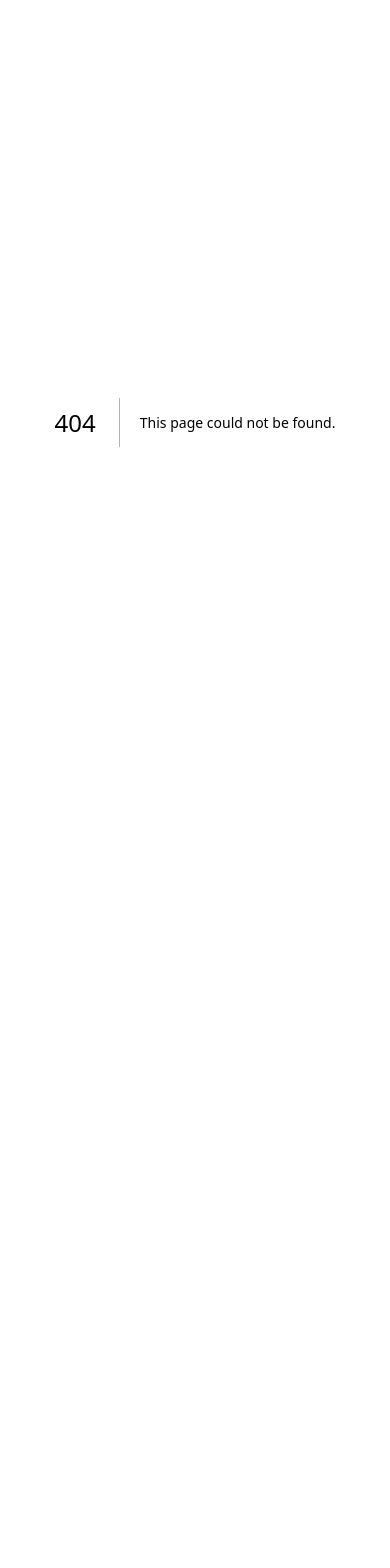
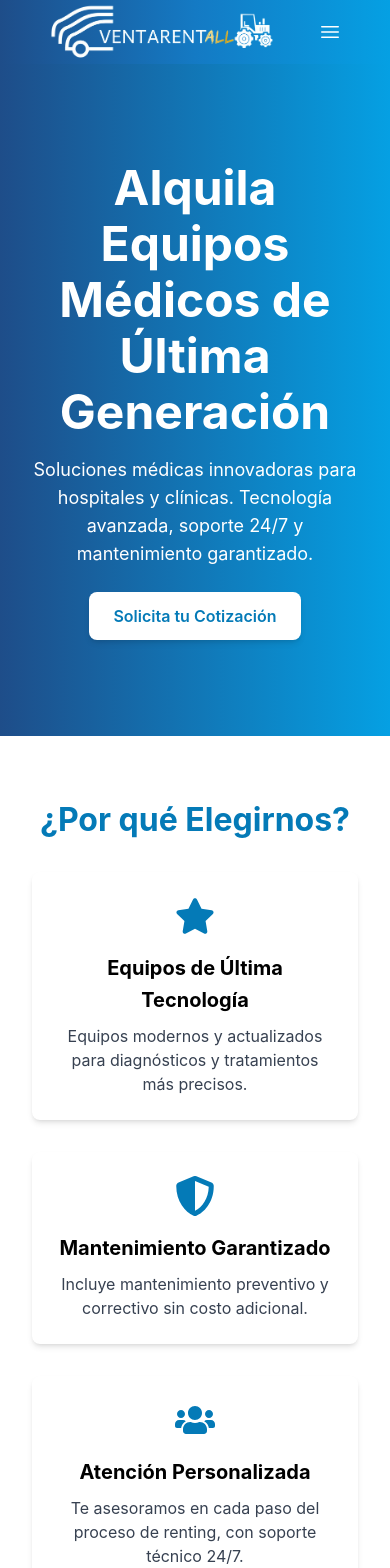
Before and after one commit to shelsyn/Phoenix_Car, a Next.js app: page /medicina in a window 390 px wide. Before the commit this address had no page. Shown: the top 1568 px of the page. Before the commit the page ends 844 px from the top, so only its background shows below. Built offline with nearby package versions, Linux system fonts and the light colour scheme.

Commit message:
Mejora en la sección de Equipos Médicos (responsive y diseño mejorado)

```diff
--- /dev/null
+++ b/src/components/CatalogoMedicina/EquiposMedicos.jsx
@@ -0,0 +1,133 @@
+import Head from "next/head";
+import { FaCheckCircle, FaHeartbeat, FaTools, FaHandHoldingMedical, FaTruckMoving, FaSync, FaMedkit, FaChartLine, FaStar, FaShieldAlt, FaUsers } from "react-icons/fa";
+
+const imageUrls = {
+  "Tomógrafos": "https://imedi.com.co/wp-content/uploads/2020/10/banner-tomografia.png",
+  "Angiógrafos": "https://encrypted-tbn0.gstatic.com/images?q=tbn:ANd9GcTGUeWADkNFIKAgNRebWU1s_d6CeHIOCTD58A&s",
+  "Equipo de RX": "https://es.bimedis.com/latest-news/showimg/565_03_ge_proteus_xr_a_585-290jpg_1489423742.342_97412498/850",
+  "Ecógrafos": "https://www.tecnicaelectromedica.com/wp-content/uploads/2019/08/P40-ELITE-.jpg",
+  "Equipos ultrasonido": "https://www.promedco.com/images/Noticias_2022/ultrasonido-novedades1.png",
+  "Equipos dermatológicos": "https://img.freepik.com/fotos-premium/equipos-diagnostico-piel-facial-dermatologia-cosmetologia_83055-1309.jpg?w=360",
+  "Equipos estéticos": "https://medicalasersl.com/wp-content/uploads/2024/02/La-importancia-de-invertir-en-equipos-esteticos-profesionales.jpg",
+  "Equipos oftalmológicos": "https://medicalmix.com/images/images/carrusel/laseres-oftalmologicos.jpg",
+  "Camas hospitalarias médicas": "https://mubimedical.com/wp-content/uploads/2024/03/Life-Elite-Excelencia-en-Camas-Hospitalarias-para-un-Cuidado-Superior.png",
+  "Electrocardiógrafos": "https://encrypted-tbn0.gstatic.com/images?q=tbn:ANd9GcTqcyuhudhhvjiUZLZUlav73eayuJE5JAtRkQ&s",
+  "Arcos en C": "https://static.wixstatic.com/media/0495b0_8f18fea3a4794a208490a436dc16d10d~mv2.jpg/v1/fill/w_775,h_467,al_c,lg_1,q_85/0495b0_8f18fea3a4794a208490a436dc16d10d~mv2.jpg"
+};
+
+export default function EquiposMedicos() {
+  return (
+    <>
+      <Head>
+        <title>Alquiler de Equipos Médicos | VentRentAll</title>
+        <meta
+          name="description"
+          content="Renta de equipos médicos con tecnología de última generación y mantenimiento garantizado. Descubre nuestras ventajas y cotiza ahora."
+        />
+      </Head>
+
+      {/* Hero Section */}
+      <section className="relative bg-gradient-to-r from-[#1e4d89] to-[#05a0e3] text-white py-24 px-8 text-center flex flex-col items-center">
+        <h1 className="text-5xl font-bold">Alquila Equipos Médicos de Última Generación</h1>
+        <p className="mt-4 text-lg max-w-3xl text-center">
+          Soluciones médicas innovadoras para hospitales y clínicas. Tecnología avanzada, soporte 24/7 y mantenimiento garantizado.
+        </p>
+        <a
+          href="https://api.whatsapp.com/send/?phone=573143532474&text=Hola,+quiero+información+de+Renting+gracias."
+          target="_blank"
+          rel="noopener noreferrer"
+          className="mt-6 px-6 py-3 bg-white text-[#047ab7] font-semibold rounded-lg shadow-md hover:bg-gray-200 transition-transform duration-300 hover:scale-105"
+        >
+          Solicita tu Cotización
+        </a>
+      </section>
+
+      {/* Beneficios Claves */}
+      <section className="py-16 px-8 max-w-6xl mx-auto">
+        <h2 className="text-3xl font-bold text-center text-[#047ab7]">¿Por qué Elegirnos?</h2>
+        <div className="grid grid-cols-1 sm:grid-cols-2 md:grid-cols-3 gap-8 mt-8">
+          {[
+            { title: "Equipos de Última Tecnología", icon: <FaStar />, desc: "Equipos modernos y actualizados para diagnósticos y tratamientos más precisos." },
+            { title: "Mantenimiento Garantizado", icon: <FaShieldAlt />, desc: "Incluye mantenimiento preventivo y correctivo sin costo adicional." },
+            { title: "Atención Personalizada", icon: <FaUsers />, desc: "Te asesoramos en cada paso del proceso de renting, con soporte técnico 24/7." }
+          ].map((benefit, index) => (
+            <div key={index} className="bg-white p-6 rounded-lg shadow-md flex flex-col items-center text-center">
+              <div className="text-[#047ab7] text-4xl">{benefit.icon}</div>
+              <h3 className="text-xl font-bold mt-4">{benefit.title}</h3>
+              <p className="text-gray-700 mt-2">{benefit.desc}</p>
+            </div>
+          ))}
+        </div>
+      </section>
+
+{/* Lista de Equipos Médicos Mejorada */}
+<section className="py-5 px-8 max-w-7xl mx-auto">
+  <h2 className="text-5xl font-bold text-center text-[#047ab7] mb-6">
+    Descubre Nuestra Tecnología Médica
+  </h2>
+  <p className="text-lg text-gray-600 text-center max-w-4xl mx-auto mb-12">
+    Equipos de última generación con el respaldo de nuestro servicio técnico especializado.
+    Optimiza tu operación con tecnología de vanguardia.
+  </p>
+
+  <div className="grid grid-cols-1 sm:grid-cols-2 md:grid-cols-3 lg:grid-cols-4 gap-10">
+    {Object.keys(imageUrls).map((item) => (
+      <div
+        key={item}
+        className="relative bg-white p-6 rounded-2xl shadow-lg overflow-hidden transform transition-all duration-300 hover:scale-105 hover:shadow-2xl">
+        <img
+          src={imageUrls[item]}
+          alt={item}
+          className="w-full h-48 object-cover rounded-lg"
+        />
+
+        {/* En móviles, la info siempre está visible */}
+        <div className="absolute inset-0 bg-black bg-opacity-40 flex flex-col items-center justify-center p-4
+                        transition-opacity duration-300 opacity-100 md:opacity-0 md:hover:opacity-100">
+          <h3 className="text-xl font-semibold text-white text-center">{item}</h3>
+          <a
+            href="https://api.whatsapp.com/send/?phone=573143532474&text=Hola,+quiero+información+de+Renting+gracias."
+            target="_blank"
+            rel="noopener noreferrer"
+            className="mt-4 px-5 py-2 bg-[#047ab7] text-white rounded-lg shadow-md hover:bg-[#035a8d] transition-all duration-300 text-center"
+          >
+            Más Información
+          </a>
+        </div>
+      </div>
+    ))}
+  </div>
+</section>
+
+      {/* Ventajas del Alquiler */}
+      <section className="bg-gray-100 py-16 px-8">
+  <div className="max-w-6xl mx-auto text-center">
+    <h2 className="text-4xl font-bold text-[#047ab7] mb-6">
+      Ventajas del Renting de Equipos Médicos
+    </h2>
+    <p className="text-lg text-gray-600 mb-12 max-w-3xl mx-auto">
+      Descubre por qué el renting de equipos médicos es la mejor opción para hospitales y clínicas, optimizando costos y asegurando tecnología de vanguardia.
+    </p>
+
+    <div className="grid grid-cols-1 md:grid-cols-2 lg:grid-cols-3 gap-8">
+      {[
+        { title: "Traslado Inmediato", desc: "Entrega rápida y segura en cualquier ubicación.", icon: <FaTruckMoving className='text-[#047ab7] text-5xl' /> },
+        { title: "Optimización Financiera", desc: "Facilidad de pago sin comprometer el flujo de caja.", icon: <FaChartLine className='text-[#047ab7] text-5xl' /> },
+        { title: "Acceso a Tecnología Avanzada", desc: "Equipos de última generación sin inversión inicial.", icon: <FaMedkit className='text-[#047ab7] text-5xl' /> },
+        { title: "Soporte Técnico Especializado", desc: "Asistencia 24/7 para garantizar el funcionamiento.", icon: <FaTools className='text-[#047ab7] text-5xl' /> },
+        { title: "Mantenimiento Preventivo y Correctivo", desc: "Evita costos adicionales y fallas inesperadas.", icon: <FaHeartbeat className='text-[#047ab7] text-5xl' /> },
+        { title: "Repotenciación de Equipos", desc: "Actualización constante para máxima eficiencia.", icon: <FaSync className='text-[#047ab7] text-5xl' /> }
+      ].map((benefit, index) => (
+        <div key={index} className="bg-white p-6 rounded-lg shadow-lg flex flex-col items-center text-center transition-transform transform hover:scale-105 duration-300">
+          <div className="mb-4">{benefit.icon}</div>
+          <h3 className="text-xl font-semibold text-gray-800">{benefit.title}</h3>
+          <p className="text-gray-600 mt-2">{benefit.desc}</p>
+        </div>
+      ))}
+    </div>
+  </div>
+</section>
+
+    </>
+  );
+}
--- a/src/components/Footer.jsx
+++ b/src/components/Footer.jsx
@@ -8,6 +8,7 @@ const navigation = {
     { name: 'Crédito Hipotecario', href: '/hipoteca' },
     { name: 'Catálogo Empresa', href: '/catalogoEmpresa' },
     { name: 'Catálogo Activo', href: '/catalogoActivo' },
+    { name: 'Catálogo Activo', href: '/medicina' },
     { name: 'Catálogo Persona Natural', href: '/catalogoNatural' },
     { name: 'Términos y condiciones', href: 'https://acrobat.adobe.com/id/urn:aaid:sc:VA6C2:f002e481-c9de-49f0-be43-0238d920de06' }
   ],
--- a/src/components/Header.jsx
+++ b/src/components/Header.jsx
@@ -15,7 +15,8 @@ const catalogoOptions = [
 ];
 
 const productosOptions = [
-  { name: "Maquinaria Pesada", href: "/catalogoActivo" },
+ { name: 'Maquinaria Amarilla', href: '/catalogoActivo' },
+ { name: 'Equipos Medicos', href: '/medicina' },
 ];
 
 const creditosOptions = [
--- a/src/pages/index.jsx
+++ b/src/pages/index.jsx
@@ -28,7 +28,10 @@ export default function Home() {
         <TipoPersona />
         <Informacion />
         <Contacto />
+
       </main>
+
+
 
       <Footer />
       <WhatsappButton />
--- /dev/null
+++ b/src/pages/medicina/index.jsx
@@ -0,0 +1,22 @@
+import Head from "next/head";
+import EquiposMedicos from "@/components/CatalogoMedicina/EquiposMedicos";
+import { Contacto } from "@/components/Contacto";
+import Header from "@/components/Header";
+export default function EquiposMedicosPage() {
+  return (
+    <>
+      <Head>
+        <title>Alquiler de Equipos Médicos | VentRentAll</title>
+        <meta
+          name="description"
+          content="Renta de equipos médicos con las mejores condiciones. Descubre las ventajas de nuestro servicio y cotiza ahora."
+        />
+      </Head>
+      <Header />
+      <EquiposMedicos />
+      <br />
+      <Contacto />
+
+    </>
+  );
+}
```
Also changed, not shown: public/EquiposMedicos/equipomedico.jpg (added).
